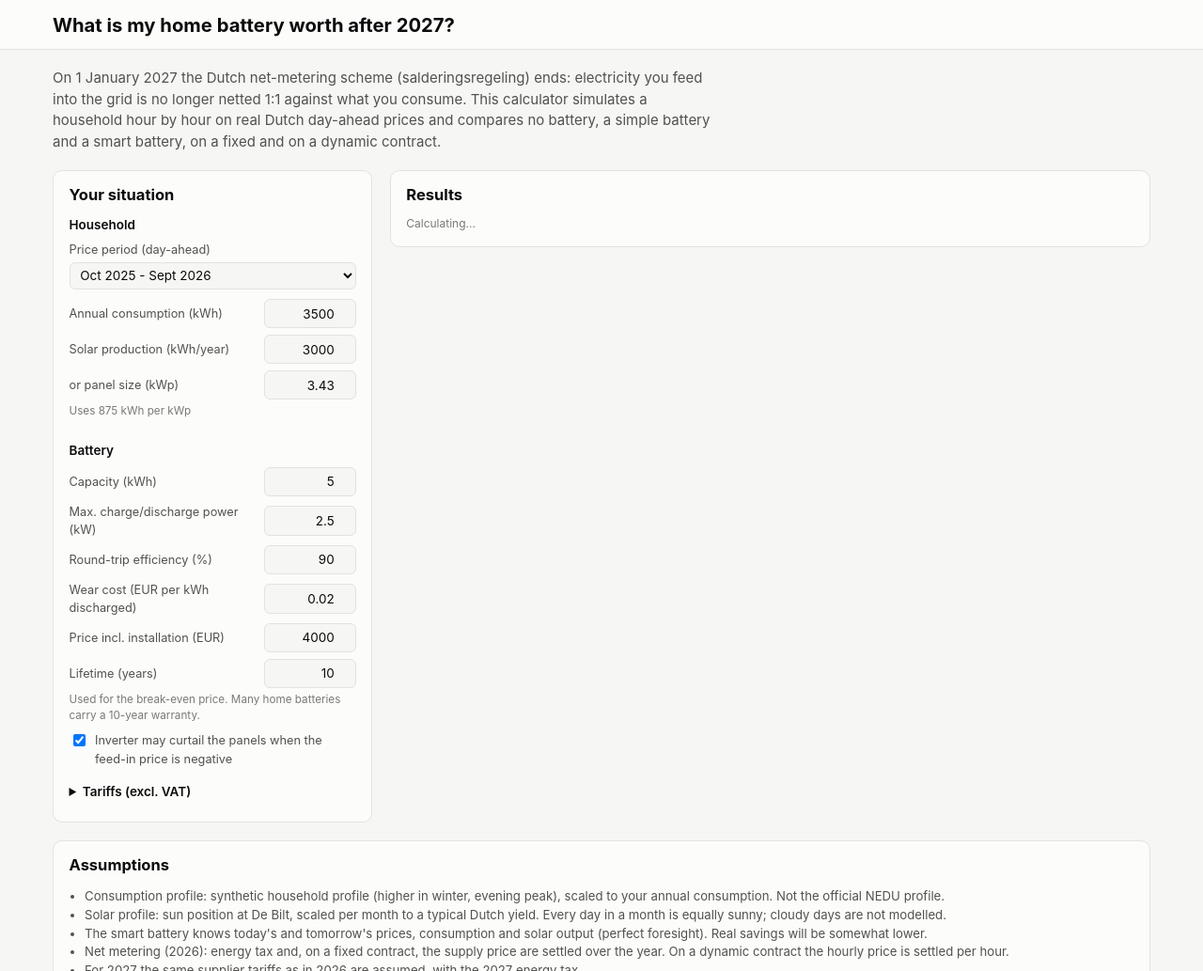
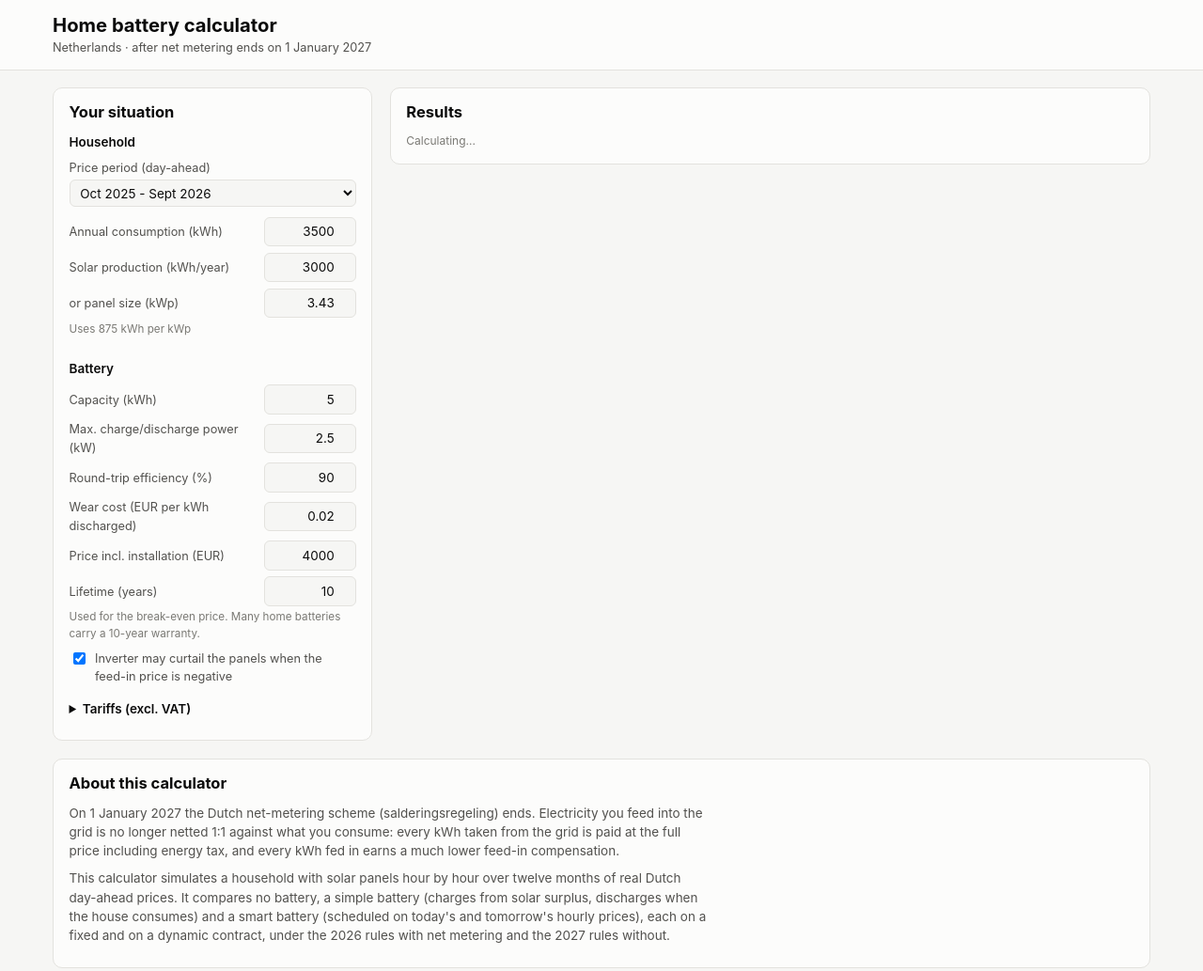
Before and after one commit to Tejan4422/nl-battery-2027, a website built with Vite: page web/index.html in a window 1280 px wide. Shown: the top 1033 px of the page at 94% size. Built offline with nearby package versions, Linux system fonts and the light colour scheme.

Commit message:
Website: compact header; explanation moved to an About section

```diff
--- a/web/index.html
+++ b/web/index.html
@@ -3,7 +3,7 @@
   <head>
     <meta charset="UTF-8" />
     <meta name="viewport" content="width=device-width, initial-scale=1.0, viewport-fit=cover" />
-    <title>Home battery after 2027</title>
+    <title>Home battery calculator NL 2027</title>
     <link rel="icon" href="data:," />
     <meta name="description" content="What is a home battery worth after the end of Dutch net metering? Hour-by-hour simulation on real day-ahead prices." />
     <meta property="og:title" content="What is my home battery worth after 2027?" />
@@ -12,15 +12,18 @@
   <body>
     <header class="top">
       <div class="wrap top-inner">
-        <h1 id="title"></h1>
+        <div>
+          <h1 id="title"></h1>
+          <p id="subtitle" class="subtitle"></p>
+        </div>
       </div>
     </header>
     <main class="wrap">
-      <p id="lead" class="lead"></p>
       <div class="layout">
         <aside id="inputs" class="panel inputs"></aside>
         <section id="results" class="results" aria-live="polite"></section>
       </div>
+      <section id="about" class="panel about"></section>
       <section id="assumptions" class="panel assumptions"></section>
       <p id="disclaimer" class="disclaimer"></p>
     </main>
--- a/web/src/main.ts
+++ b/web/src/main.ts
@@ -468,7 +468,8 @@ function renderAssumptions() {
 function renderStatic() {
   const s = t();
   $("title").textContent = s.title;
-  $("lead").textContent = s.lead;
+  $("subtitle").textContent = s.subtitle;
+  $("about").innerHTML = `<h2>${s.about}</h2>${s.aboutText.map((p) => `<p>${p}</p>`).join("")}`;
   $("disclaimer").textContent = s.disclaimer;
 }
 
--- a/web/src/style.css
+++ b/web/src/style.css
@@ -56,7 +56,10 @@ h3 { font-size: 0.95rem; font-weight: 600; margin: 1rem 0 0.5rem; }
 .top { background: var(--surface); border-bottom: 1px solid var(--border); }
 .top-inner { display: flex; align-items: center; justify-content: space-between; gap: 1rem; padding-block: 0.9rem; }
 
-.lead { color: var(--text-2); max-width: 75ch; margin: 1.25rem 0; }
+.subtitle { color: var(--text-2); font-size: 0.85rem; margin: 0.15rem 0 0; }
+main.wrap { padding-top: 1.25rem; }
+.about { margin-top: 1.25rem; }
+.about p { color: var(--text-2); font-size: 0.9rem; max-width: 80ch; margin: 0 0 0.6rem; }
 .layout { display: grid; grid-template-columns: minmax(260px, 340px) 1fr; gap: 1.25rem; align-items: start; }
 @media (max-width: 860px) { .layout { grid-template-columns: 1fr; } }
 
--- a/web/src/ui/i18n.ts
+++ b/web/src/ui/i18n.ts
@@ -1,10 +1,11 @@
 const en = {
-  title: "What is my home battery worth after 2027?",
-  lead:
-    "On 1 January 2027 the Dutch net-metering scheme (salderingsregeling) ends: electricity you feed " +
-    "into the grid is no longer netted 1:1 against what you consume. This calculator simulates a " +
-    "household hour by hour on real Dutch day-ahead prices and compares no battery, a simple battery " +
-    "and a smart battery, on a fixed and on a dynamic contract.",
+  title: "Home battery calculator",
+  subtitle: "Netherlands · after net metering ends on 1 January 2027",
+  about: "About this calculator",
+  aboutText: [
+    "On 1 January 2027 the Dutch net-metering scheme (salderingsregeling) ends. Electricity you feed into the grid is no longer netted 1:1 against what you consume: every kWh taken from the grid is paid at the full price including energy tax, and every kWh fed in earns a much lower feed-in compensation.",
+    "This calculator simulates a household with solar panels hour by hour over twelve months of real Dutch day-ahead prices. It compares no battery, a simple battery (charges from solar surplus, discharges when the house consumes) and a smart battery (scheduled on today's and tomorrow's hourly prices), each on a fixed and on a dynamic contract, under the 2026 rules with net metering and the 2027 rules without.",
+  ],
   inputs: "Your situation",
   household: "Household",
   priceYear: "Price period (day-ahead)",
```
